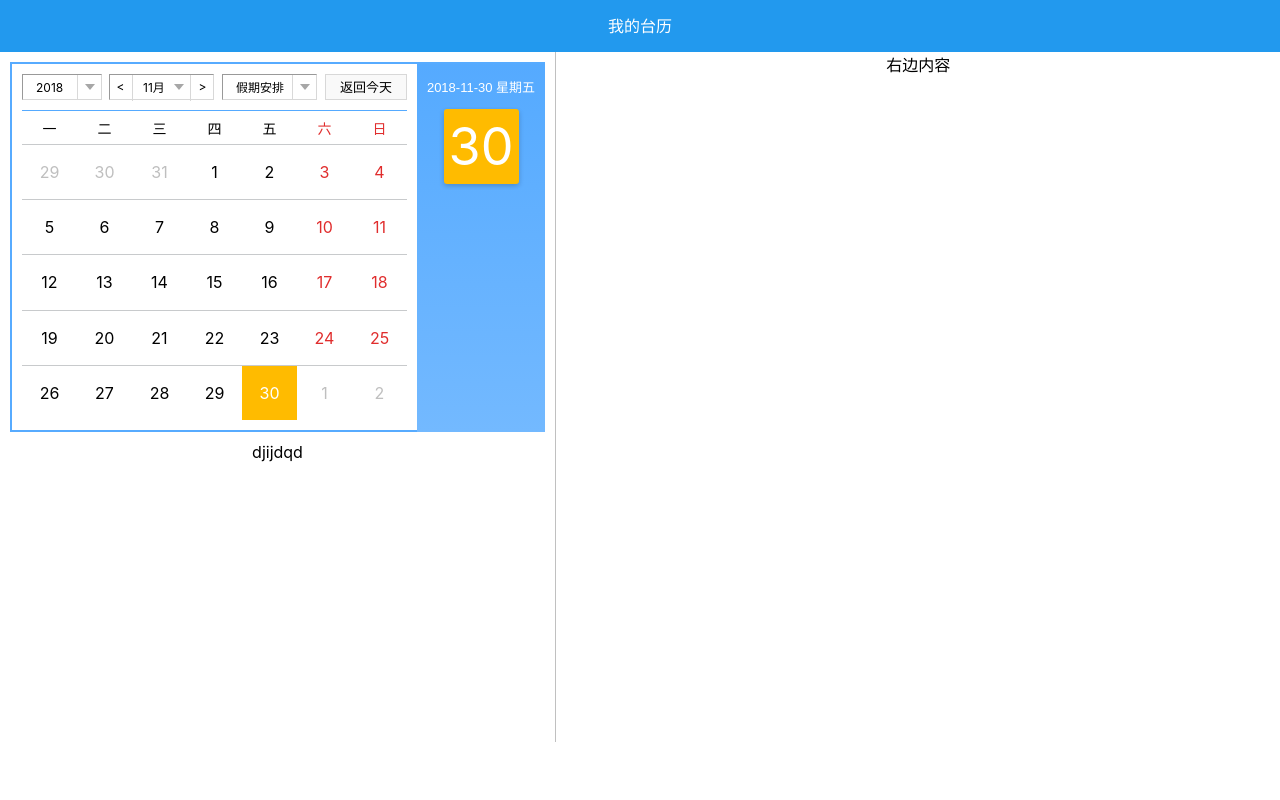
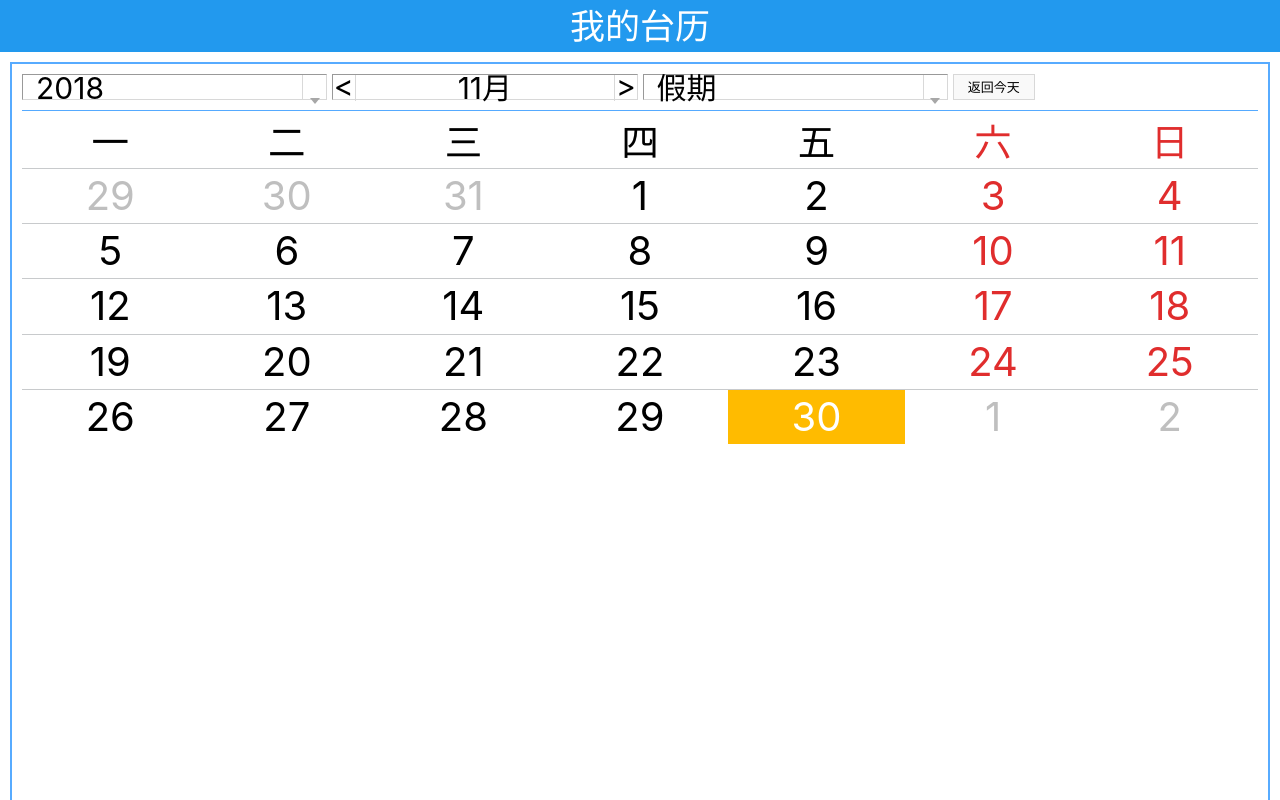
Before and after one commit to honey-HL/notebook, a React (Create React App) app: page / in a window 1280 px wide. Built offline with nearby package versions, Linux system fonts and the light colour scheme.

Commit message:
修改布局为移动端

```diff
--- a/public/index.html
+++ b/public/index.html
@@ -2,7 +2,7 @@
 <html lang="en">
   <head>
     <meta charset="utf-8">
-    <link rel="shortcut icon" href="../src/images/mty.png">
+    <link rel="shortcut icon" href="%PUBLIC_URL%/favicon.png">
     <meta name="viewport" content="width=device-width, initial-scale=1, shrink-to-fit=no">
     <meta name="theme-color" content="#000000">
     <!--
--- a/src/App.css
+++ b/src/App.css
@@ -33,6 +33,16 @@
   }
 }
 
+/***********/
+html{font-size:10px}
+@media screen and (min-width:321px) and (max-width:375px){html{font-size:11px}}
+@media screen and (min-width:376px) and (max-width:414px){html{font-size:12px}}
+@media screen and (min-width:415px) and (max-width:639px){html{font-size:15px}}
+@media screen and (min-width:640px) and (max-width:719px){html{font-size:20px}}
+@media screen and (min-width:720px) and (max-width:749px){html{font-size:22.5px}}
+@media screen and (min-width:750px) and (max-width:799px){html{font-size:23.5px}}
+@media screen and (min-width:800px){html{font-size:25px}}
+
 
 /************my style**********/
 .topbar {
@@ -43,19 +53,20 @@
   color: #fff;
   text-align: center;
   line-height: 52px;
+  font-size: 1.4rem;
 }
 .wrap {
   width: 100%;
     height: calc(100% - 52px);
-    display: grid;
-    grid-template-columns: 2fr 2.6fr;
+    /* display: grid;
+    grid-template-columns: 2fr 2.6fr; */
     overflow: hidden;
 }
 .left_view {
   position: relative;
   height: 100%;
   overflow-y: auto;
-  width: 555px;
+  width: 100%;
   background-color: #fff;
   border-right: 1px solid silver;
   z-index: 999;
--- a/src/App.js
+++ b/src/App.js
@@ -18,7 +18,7 @@ class LeftView extends React.Component {
     return (
       <div className="left_view">
         <MyCalendar/>
-        <div style={{width:'100%', height:'300px'}}> djijdqd</div>
+        {/* <div style={{width:'100%', height:'300px'}}> djijdqd</div> */}
       </div>
     );
   }
@@ -35,6 +35,11 @@ class RightContainer extends React.Component {
 }
 
 class App extends Component {
+  componentDidMount () {
+    let height = document.documentElement.clientHeight || document.body.clientHeight;
+    console.log('height', height);
+    document.getElementsByClassName('App')[0].style.height = height + 'px';
+  }
   render() {
     return (
       <div className="App">
@@ -55,7 +60,7 @@ class App extends Component {
         <TopBar/>
         <div className="wrap">
           <LeftView/>
-          <RightContainer/>
+          {/* <RightContainer/> */}
         </div>
       </div>
     );
--- a/src/component/calendar.js
+++ b/src/component/calendar.js
@@ -63,7 +63,6 @@ class SelectBar extends React.Component {
         }
       return (
         <div className="year_month_day">
-            <div className="select_box">
             <div onClick={this.showYearList.bind(this)} className="year_box">
                 <div className="year">{this.state.full_year}</div>
                 <div className="btn_year">
@@ -76,9 +75,7 @@ class SelectBar extends React.Component {
             <div className="month_box">
                 <a className="left_btn">{`<`}</a>
                 <a className="right_btn">{`>`}</a>
-                    <div onClick={this.showMonthList.bind(this)} className="month">{this.state.cur_month}月
-                        <span className="triangle"></span>
-                    </div>
+                <div onClick={this.showMonthList.bind(this)} className="month">{this.state.cur_month}月</div>
                 <ul style={{'display': this.state.is_month_list_show}} className="month_list">
                     {
                         this.state.monthArr.map((item,index) => {
@@ -88,10 +85,9 @@ class SelectBar extends React.Component {
                 </ul>
             </div>
             <div className="holiday_box">
-                    <div className="year">假期安排</div>
+                <div className="year">假期</div>
                 <div className="btn_year">
                     <span className="triangle"></span>
-                    </div>
                 </div>
             </div>
             <a className="back_today">返回今天</a>
@@ -152,7 +148,7 @@ class RightContent extends React.Component {
     render () {
         return(
             <div className="right_content">
-                <p className="dates">{this.state.today} 星期{this.state.weeks}</p>
+                <div className="dates">{this.state.today} 星期{this.state.weeks}</div>
                 <p className="ji_hao">{this.state.date}</p>
             </div>
         )
--- a/src/css/calendar.css
+++ b/src/css/calendar.css
@@ -10,16 +10,18 @@
     height: 34px;
     font-weight: 400;
     font-size: 14px;
-    width: 55px;
+    width: calc(100%/7);
     border-top: 1px solid #5af;
     box-sizing: border-box;
 
 }
 .calender_table {
+    width: 100%;
     border-collapse: collapse;
     border-spacing: 0;
 }
 .calendar {
+    font-size: 1.6rem;
     margin-top: 10px;
 }
 .right_content {
@@ -27,13 +29,17 @@
     height: 100%;
 }
 .dates {
+    margin-top:10px;
+    padding-top: 10px;
     font-family: arial;
     word-break: break-word;
+    font-size: 1.6rem;
 }
 .ji_hao {
     position: relative;
     width: 75px;
     height: 75px;
+    top: 5px;
     margin: 0 auto;
     line-height: 76px;
     font-size: 52px;
@@ -45,7 +51,7 @@
 /*****************日历选择栏******************/
 .year_list {
     border: 1px solid #bbb;
-    width: 80px;
+    width: inherit;
     height: 314px;
     overflow: auto;
     box-sizing: border-box;
@@ -67,13 +73,13 @@
 }
 .holiday_box {
     box-sizing: border-box;
-    width: 95px;
+    /* width: 95px; */
     height: inherit;
     display: inline-block;
     border: 1px solid #999;
     border-bottom-color: #d8d8d8;
     border-right-color: #d8d8d8;
-    margin-left: 8px;
+    /* margin-left: 8px; */
 }
 ul, li {
     list-style: none;
@@ -83,9 +89,12 @@ ul, li {
 .month_list {
     position: relative;
     top: -2px;
+    left: -22px;
     border: 1px solid #bbb;
+    box-sizing: border-box;
     cursor: pointer;
     background: #fff;
+    width: calc(100% + 44px);
 }
 .month_list li {
     height: 26px;
@@ -107,8 +116,7 @@ ul, li {
     border-right: 1px solid#d8d8d8;
     border-left: 1px solid#d8d8d8;
     cursor: pointer;
-    text-align: left;
-    padding-left: 10px;
+    text-align: center;
 }
 .month:hover {
     background: #93c9ff;
@@ -167,7 +175,7 @@ ul, li {
     float: right;
 }
 .month_box {
-    width: 105px;
+    width: 100%;
     height: 26px;
     padding: 0 22px;
     display: inline-block;
@@ -180,8 +188,7 @@ ul, li {
 }
 .year_box {
     height:inherit;
-    width: 80px;
-    margin-right: 7px;
+    width: 100%;
     border: 1px solid #999;
     border-bottom-color: #d8d8d8;
     border-right-color: #d8d8d8;
@@ -215,34 +222,34 @@ ul, li {
     outline: 0;
 }
 .year_month_day {
-    width:100%;
-    font-size: 12px;
+    width: 100%;
+    font-size: 1.2rem;
     height: 26px;
+    display: grid;
+    grid-template-columns: 1fr 1fr 1fr 1fr;
+    grid-gap: 5px;
 }
 .cal_box {
-    border: 2px solid #57abff;
-    border-right: 0;
-    height: 366px;
+    height: calc(100% - 20px);
     z-index: 1;
-    margin: 10px;
-    display: grid;
-    grid-template-columns: 2fr 1fr;
+    padding: 10px;
 }
 .cal_wrap {
     width: 100%;
     height: 100%;
 }
 .cal_wrap_left {
-    width: 405px;
+    border: 2px solid #57abff;
+    width: inherit;
     padding: 10px;
-    height: 100%;
+    height: 30.5rem;
     z-index: 1;
     box-sizing: border-box;
 }
 .cal_wrap_right {
     color: #fff;
     text-align: center;
-    height: 368px;
+    height: calc(100% - 372px);
     background: #5caeff;
     background: -webkit-gradient(linear,0 0,0 100%,from(#5af),to(#73b9ff));
 }
--- a/src/css/create_calendar.css
+++ b/src/css/create_calendar.css
@@ -17,7 +17,7 @@
     color: #bfbfbf;
 }
 .td {
-    width: 55px;
+    width: calc(100%/7);
     box-sizing: border-box;
     padding: 0;
     border-top:1px solid #c8cacc;
@@ -25,7 +25,7 @@
 }
 .td a {
     display: inline-block;
-    width: 47px;
+    width: 3.4rem;
     border:3px solid transparent;
 }
 .td a:hover {
@@ -34,3 +34,6 @@
 .td_gray {
     color: #bfbfbf;
 }
+.calender_table tr:first-child th{
+    font-size: 1.5rem;
+}
```
Also changed, not shown: public/favicon.png (added). Lines whose indentation alone changed are shown as unchanged.
